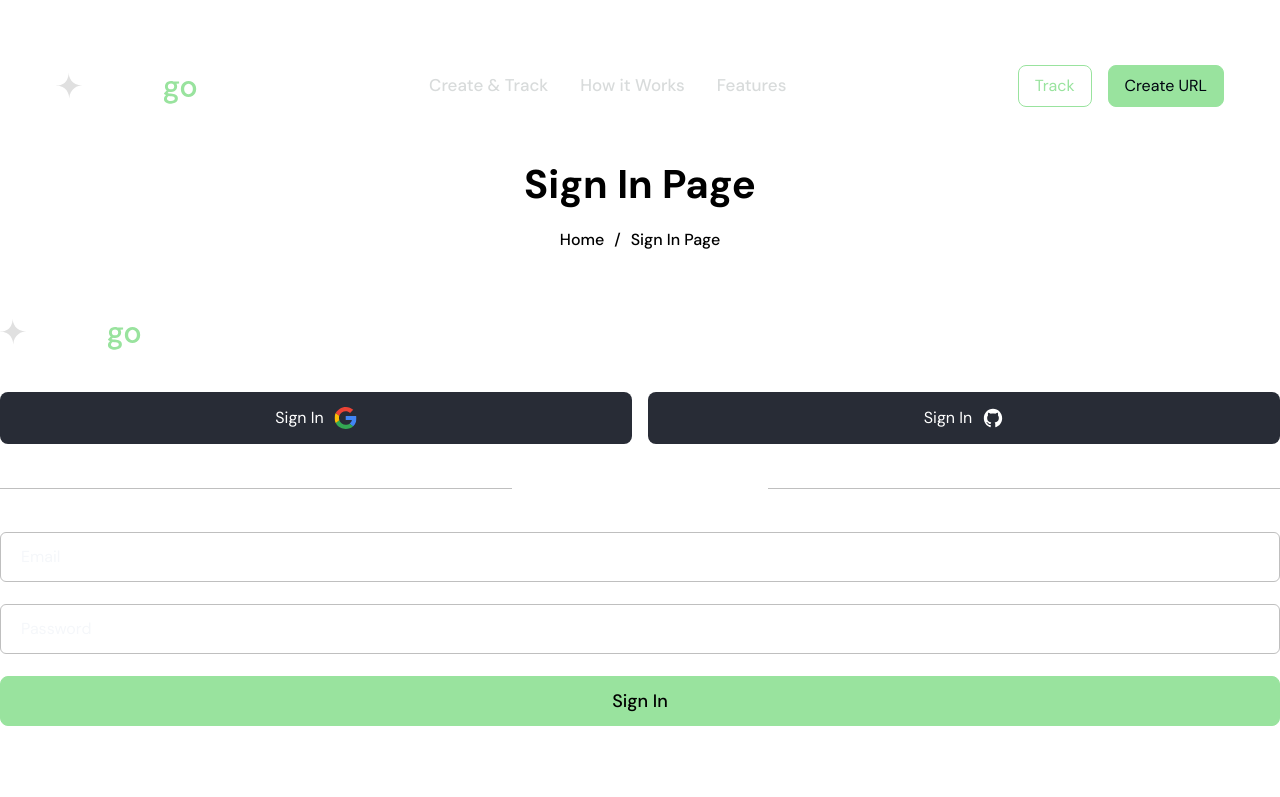
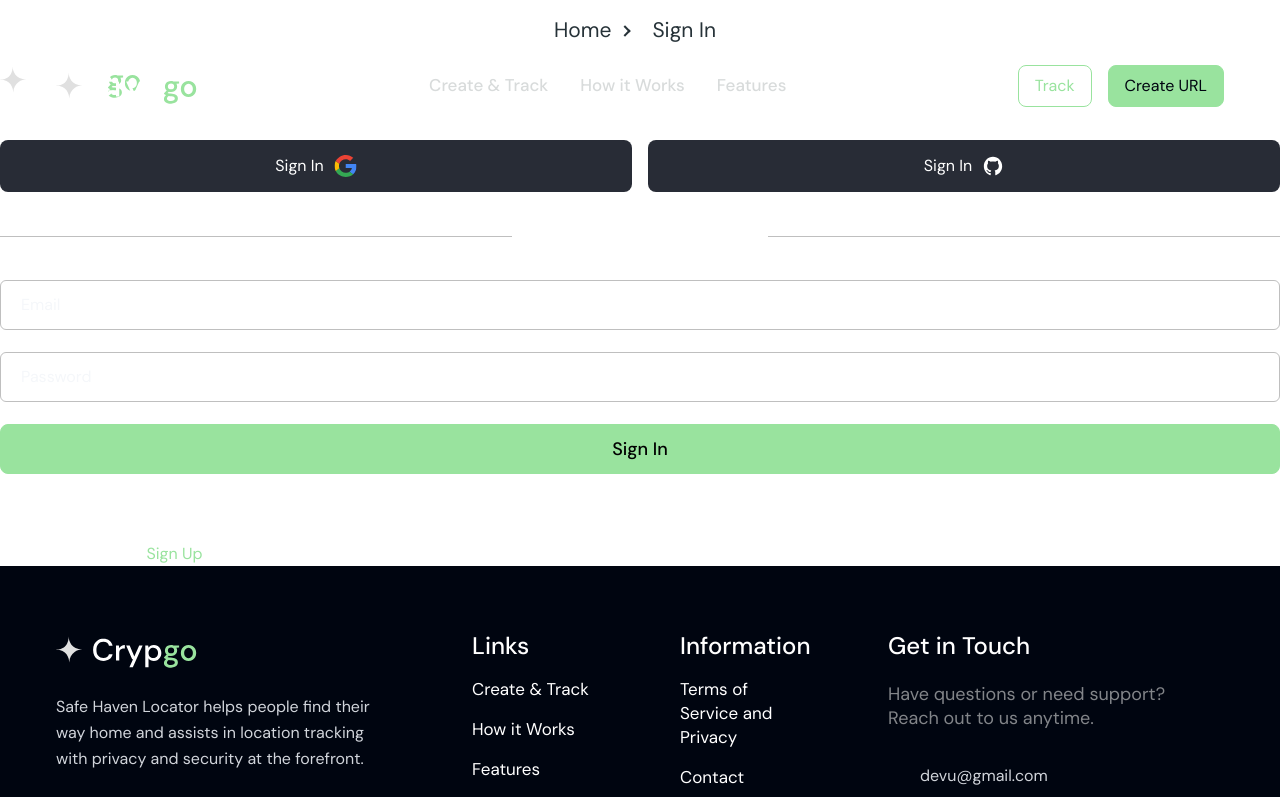
Before and after one commit to DevendraCodes93/geo-safety-platform, a Next.js app: page /signin in a window 1280 px wide. Shown: the top 797 px of the page. Built offline with nearby package versions, Linux system fonts and the light colour scheme; some icons are missing.

Commit message:
initial commit

```diff
--- a/package.json
+++ b/package.json
@@ -28,6 +28,7 @@
     "react-slick": "^0.30.2",
     "remark": "^15.0.1",
     "remark-html": "^16.0.1",
+    "sharp": "^0.34.3",
     "slick-carousel": "^1.8.1"
   },
   "devDependencies": {
--- a/src/app/(site)/(auth)/signin/page.tsx
+++ b/src/app/(site)/(auth)/signin/page.tsx
@@ -1,16 +1,19 @@
 import Signin from "@/components/Auth/SignIn";
-import Breadcrumb from "@/components/Common/Breadcrumb";
+import Breadcrumb from "@/components/Breadcrumb";
 import { Metadata } from "next";
 
 export const metadata: Metadata = {
   title:
-    "Sign In | Property",
+    "Sign In | Safe Haven Locator",
 };
 
 const SigninPage = () => {
   return (
     <>
-      <Breadcrumb pageName="Sign In Page" />
+      <Breadcrumb links={[
+        { href: "/", text: "Home" },
+        { href: "/signin", text: "Sign In" }
+      ]} />
 
       <Signin />
     </>
--- a/src/app/(site)/(auth)/signup/page.tsx
+++ b/src/app/(site)/(auth)/signup/page.tsx
@@ -1,16 +1,19 @@
 import SignUp from "@/components/Auth/SignUp";
-import Breadcrumb from "@/components/Common/Breadcrumb";
+import Breadcrumb from "@/components/Breadcrumb";
 import { Metadata } from "next";
 
 export const metadata: Metadata = {
   title:
-    "Sign Up | Property",
+    "Sign Up | Safe Haven Locator",
 };
 
 const SignupPage = () => {
   return (
     <>
-      <Breadcrumb pageName="Sign Up Page" />
+      <Breadcrumb links={[
+        { href: "/", text: "Home" },
+        { href: "/signup", text: "Sign Up" }
+      ]} />
 
       <SignUp />
     </>
```
Also changed, not shown: 1 other file (tests, documents, lock files or other folders).
